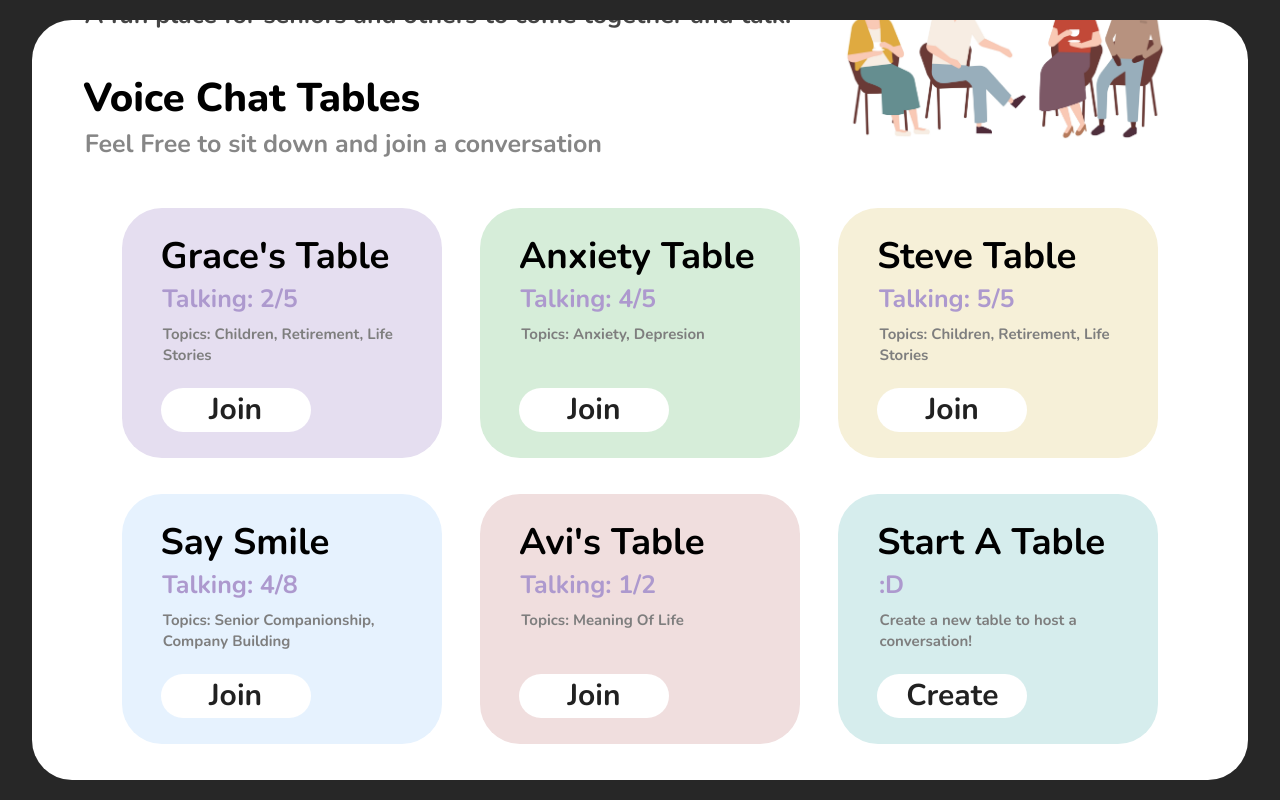
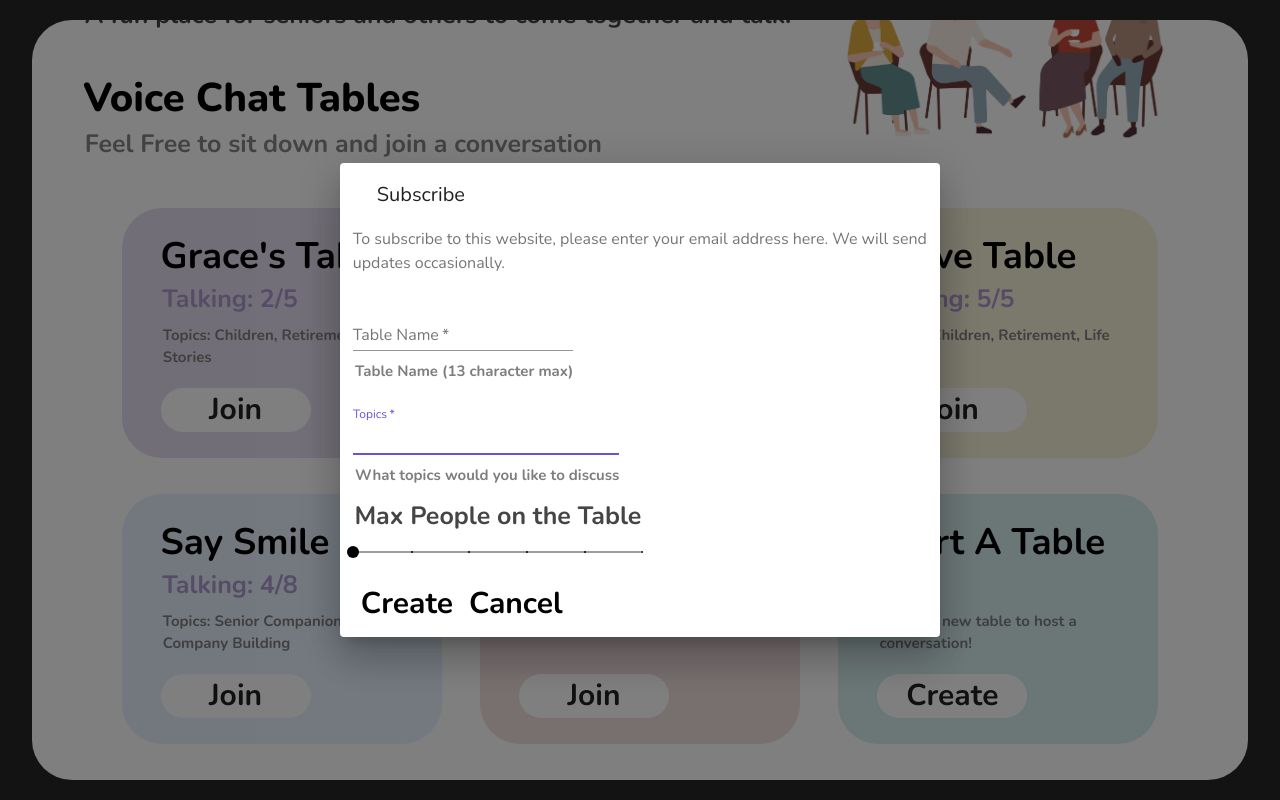
Before and after one commit to Avi-Agarwal/senior-chat, a React (Create React App) app: page / in a window 1280 px wide. Both pictures are taken after a click on the button "Create". Built offline with nearby package versions, Linux system fonts and the light colour scheme.

Commit message:
Starting Table Creation dialog

```diff
--- a/src/Theme.js
+++ b/src/Theme.js
@@ -12,11 +12,10 @@ const theme = createMuiTheme( {
 	},
 	palette: {
 		primary: {
-			main: '#ff4400'
+			main: '#000000'
 		},
 		secondary: {
-			light: '#FFFFFF',
-			main: '#FFFFFF',
+			main: '#6D50DE',
 			// dark: will be calculated from palette.secondary.main,
 			contrastText: '#ffcc00'
 		},
@@ -80,7 +79,7 @@ const theme = createMuiTheme( {
 			textAlign: 'left',
 			paddingTop: '0.4rem',
 			paddingLeft: '0.14rem',
-			lineHeight: '1.3rem'
+			lineHeight: '1.4rem'
 		},
 		button: {
 			color: 'black',
--- /dev/null
+++ b/src/components/CreateTableDialog.js
@@ -0,0 +1,164 @@
+import React from 'react';
+import Button from '@material-ui/core/Button';
+import TextField from '@material-ui/core/TextField';
+import Dialog from '@material-ui/core/Dialog';
+// import DialogActions from '@material-ui/core/DialogActions';
+// import DialogContent from '@material-ui/core/DialogContent';
+import DialogContentText from '@material-ui/core/DialogContentText';
+import DialogTitle from '@material-ui/core/DialogTitle';
+import Slider from '@material-ui/core/Slider';
+import Typography from '@material-ui/core/Typography';
+import { Grid } from '@material-ui/core';
+// import makeStyles from '@material-ui/core/styles/makeStyles';
+
+
+// const useStyles  = makeStyles( {
+// 	contentWrapper: {
+// 		display: 'flex',
+// 		flexDirection: 'column',
+// 		justifyContent: 'flex-start',
+// 		alignItems: 'flex-start'
+// 	},
+// });
+
+
+export const CreateTableDialog  = ({ open = false, handleClose }) => {
+	const [tableName, updateTableName] = React.useState('');
+	const [topics, updateTopics] = React.useState('');
+	// eslint-disable-next-line no-unused-vars
+	const [maxPeople, updateMaxPeople] = React.useState(1);
+
+	const handleSliderChange = (event, newValue) => {
+		updateMaxPeople(newValue);
+	};
+
+	const valuetext = (value) => {
+		return `${value} Max People`;
+	}
+
+	return (
+		<>
+			<Dialog open={open} onClose={handleClose} aria-labelledby="form-dialog-title">
+				<Grid container direction="column" justify="flex-start" alignItems="flex-start" style={{ paddingLeft: '1vw' }}>
+					<Grid item xs={12}>
+						<DialogTitle id="form-dialog-title">Subscribe</DialogTitle>
+					</Grid>
+					<Grid item xs={12}>
+						<DialogContentText>
+							To subscribe to this website, please enter your email address here. We will send updates
+							occasionally.
+						</DialogContentText>
+					</Grid>
+					<Grid item xs={12}>
+						<TextField
+							autoFocus
+							id="tableName"
+							label="Table Name"
+							type="text"
+							helperText={'Table Name (13 character max)'}
+							margin='normal'
+							onChange={({ target }) => {
+								target.value.length < 14 ?  updateTableName(target.value): null ;
+							}}
+							value={tableName}
+							color="secondary"
+							required
+						/>
+					</Grid>
+					<Grid item xs={12}>
+						<TextField
+							autoFocus
+							id="topics"
+							label="Topics"
+							type="text"
+							helperText={'What topics would you like to discuss'}
+							margin='normal'
+							onChange={({ target }) => {
+								updateTopics(target.value);
+							}}
+							value={topics}
+							color="secondary"
+							required
+						/>
+					</Grid>
+					<Grid item xs={12}>
+						<Typography variant='subtitle1'>Max People on the Table</Typography>
+						<Slider
+							defaultValue={1}
+							getAriaValueText={valuetext}
+							valueLabelDisplay="auto"
+							step={1}
+							marks
+							onChange={handleSliderChange}
+							min={1}
+							max={6}
+						/>
+					</Grid>
+					<Grid item xs={12}>
+						<Button onClick={handleClose} color="primary">
+							Create
+						</Button>
+						<Button onClick={handleClose} color="primary">
+							Cancel
+						</Button>
+					</Grid>
+					{/*<DialogContent>*/}
+					{/*	<DialogContentText>*/}
+					{/*		To subscribe to this website, please enter your email address here. We will send updates*/}
+					{/*		occasionally.*/}
+					{/*	</DialogContentText>*/}
+					{/*	<TextField*/}
+					{/*		autoFocus*/}
+					{/*		id="tableName"*/}
+					{/*		label="Table Name"*/}
+					{/*		type="text"*/}
+					{/*		helperText={'13 Character Table Name'}*/}
+					{/*		margin='normal'*/}
+					{/*		onChange={({ target }) => {*/}
+					{/*			updateTableName(target.value);*/}
+					{/*		}}*/}
+					{/*		value={tableName}*/}
+					{/*		color="secondary"*/}
+					{/*		required*/}
+					{/*	/>*/}
+					{/*	<TextField*/}
+					{/*		autoFocus*/}
+					{/*		id="topics"*/}
+					{/*		label="Topics"*/}
+					{/*		type="text"*/}
+					{/*		helperText={'What topics would you like to discuss'}*/}
+					{/*		margin='normal'*/}
+					{/*		onChange={({ target }) => {*/}
+					{/*			updateTopics(target.value);*/}
+					{/*		}}*/}
+					{/*		value={topics}*/}
+					{/*		color="secondary"*/}
+					{/*		required*/}
+					{/*	/>*/}
+					{/*	<Typography variant='subtitle1'>Max People on the Table</Typography>*/}
+					{/*	<Slider*/}
+					{/*		defaultValue={1}*/}
+					{/*		getAriaValueText={valuetext}*/}
+					{/*		valueLabelDisplay="auto"*/}
+					{/*		step={1}*/}
+					{/*		marks*/}
+					{/*		onChange={handleSliderChange}*/}
+					{/*		min={1}*/}
+					{/*		max={6}*/}
+					{/*	/>*/}
+					{/*</DialogContent>*/}
+					{/*<DialogActions>*/}
+					{/*	<Button onClick={handleClose} color="primary">*/}
+					{/*		Cancel*/}
+					{/*	</Button>*/}
+					{/*	<Button onClick={handleClose} color="primary">*/}
+					{/*		Create*/}
+					{/*	</Button>*/}
+					{/*</DialogActions>*/}
+				</Grid>
+			</Dialog>
+		</>
+	);
+}
+
+export default CreateTableDialog;
--- a/src/components/StartTable.js
+++ b/src/components/StartTable.js
@@ -43,7 +43,7 @@ const cheekyStyle = ( cardColor ) => {
 
 const colorWheel = ['#E5DEF0', '#D6EDD9', '#F6F0D8', '#E6F2FE', '#F0DEDE', '#D6EDED']
 
-const StartTable = ( { tableCount } ) => {
+const StartTable = ( { tableCount, handleClickOpen } ) => {
 	const classes = useStyles();
 	const cardColor = colorWheel[tableCount%colorWheel.length];
 
@@ -53,7 +53,12 @@ const StartTable = ( { tableCount } ) => {
 				<Typography variant='h3'>Start A Table</Typography>
 				<Typography variant='h4'>:D</Typography>
 				<Typography variant='caption'>Create a new table to host a conversation!</Typography>
-				<Button className={classes.button}>Create</Button>
+				<Button
+					className={classes.button}
+					onClick={handleClickOpen}
+				>
+					Create
+				</Button>
 			</Box>
 		</Paper>
 	);
--- a/src/pages/HomePage.js
+++ b/src/pages/HomePage.js
@@ -10,6 +10,7 @@ import StartTable from '../components/StartTable';
 import '../assets/mockData/tableMockData'
 import { tableMockData } from '../assets/mockData/tableMockData';
 import TableCard from '../components/TableCard';
+import CreateTableDialog from '../components/CreateTableDialog';
 
 const useStyles  = makeStyles( {
 	contentWrapper: {
@@ -35,6 +36,17 @@ const HomePage = () => {
 	const classes = useStyles();
 	// eslint-disable-next-line no-unused-vars
 	const [data, updateData] =  useState( getMockData );
+	const [dialogState, updateDialogState] = React.useState(false);
+
+	const handleClickOpen = () => {
+		updateDialogState(true);
+		console.log('opened');
+	};
+
+	const handleClose = () => {
+		updateDialogState(false);
+		console.log('closed');
+	};
 
 	return (
 		<Box className={classes.contentWrapper}>
@@ -61,8 +73,9 @@ const HomePage = () => {
 						<TableCard key={table.uuid} index={index} data={table}/>
 					) )
 				}
-				<StartTable tableCount={data.length}/>
+				<StartTable tableCount={data.length} handleClickOpen={handleClickOpen}/>
 			</Box>
+			<CreateTableDialog open={dialogState} handleClose={handleClose}/>
 		</Box>
 	);
 }
```
